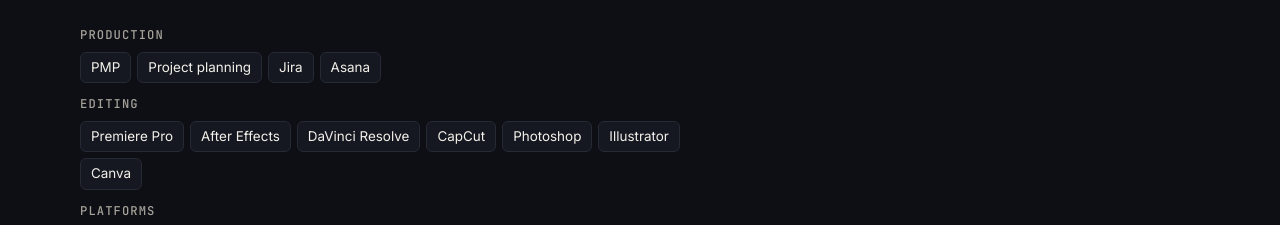
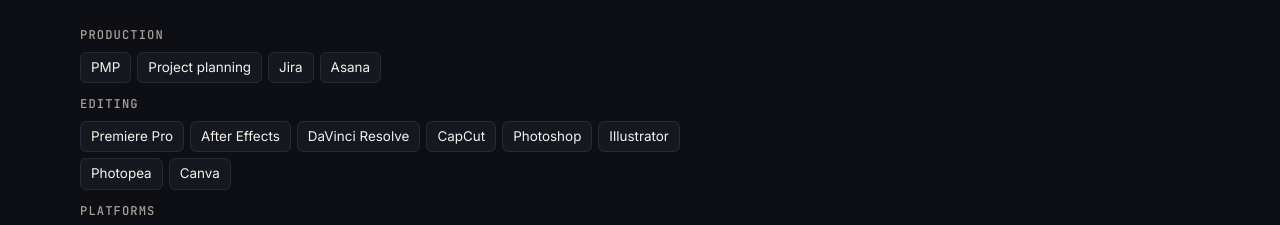
Before and after one commit to idaremedia/idaremedia.github.io, a plain HTML site: page index.html in a window 1280 px wide. Shown: the part 6440-6665 px from the top of the page. Drawn offline with Linux system fonts and the light colour scheme.

Commit message:
Add Photopea to editing tools
Co-Authored-By: Claude Opus 5.5 <noreply@anthropic.com>
Claude-Session: https://claude.ai/code/session_01RsB9Bc5PqBQMMCMb9tzx6e

```diff
--- a/index.html
+++ b/index.html
@@ -319,7 +319,7 @@ footer .wrap{display:flex;justify-content:space-between;gap:16px;flex-wrap:wrap;
           <p data-i="a.p2">Before Paradox, I was Deputy and Acting Director at Estrella Clima Profesional, where I led supplier negotiations with brands like Daikin, Mitsubishi and Samsung and built the web and lead-generation systems that raised leads by 75%. In parallel I ran campaigns for five companies in Switzerland, Spain and Germany at SwissExistent.</p>
           <div class="kit">
             <div><span class="tc" data-i="a.k1">Production</span><div class="row"><span>PMP</span><span data-i="a.plan">Project planning</span><span>Jira</span><span>Asana</span></div></div>
-            <div><span class="tc" data-i="a.k2">Editing</span><div class="row"><span>Premiere Pro</span><span>After Effects</span><span>DaVinci Resolve</span><span>CapCut</span><span>Photoshop</span><span>Illustrator</span><span>Canva</span></div></div>
+            <div><span class="tc" data-i="a.k2">Editing</span><div class="row"><span>Premiere Pro</span><span>After Effects</span><span>DaVinci Resolve</span><span>CapCut</span><span>Photoshop</span><span>Illustrator</span><span>Photopea</span><span>Canva</span></div></div>
             <div><span class="tc" data-i="a.k3">Platforms</span><div class="row"><span>YouTube</span><span>TikTok</span><span>Instagram</span><span>Facebook</span><span>Threads</span><span>X</span><span>Bluesky</span></div></div>
             <div><span class="tc" data-i="a.k4">Languages</span><div class="row"><span data-i="a.en">English C2</span><span data-i="a.ru">Russian C2</span><span data-i="a.es">Spanish C1</span><span data-i="a.de">German A2</span></div></div>
           </div>
```
